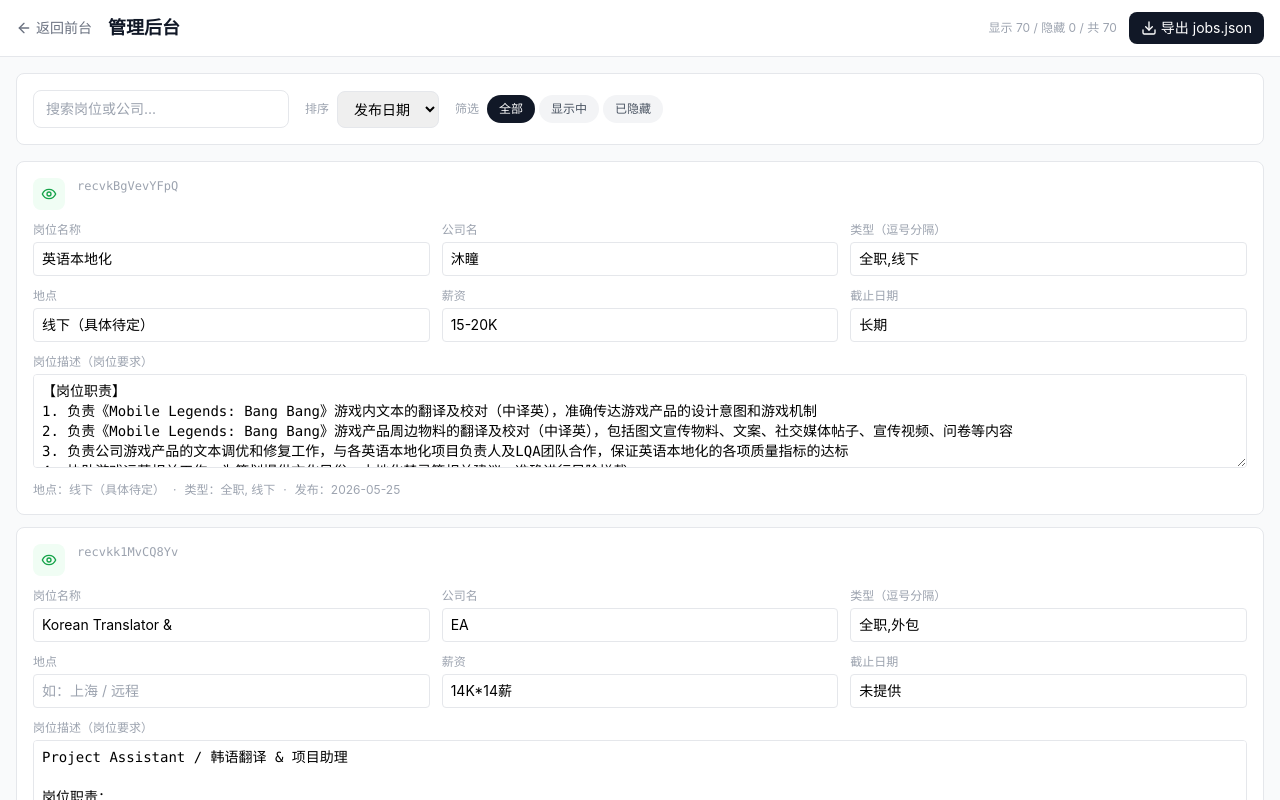
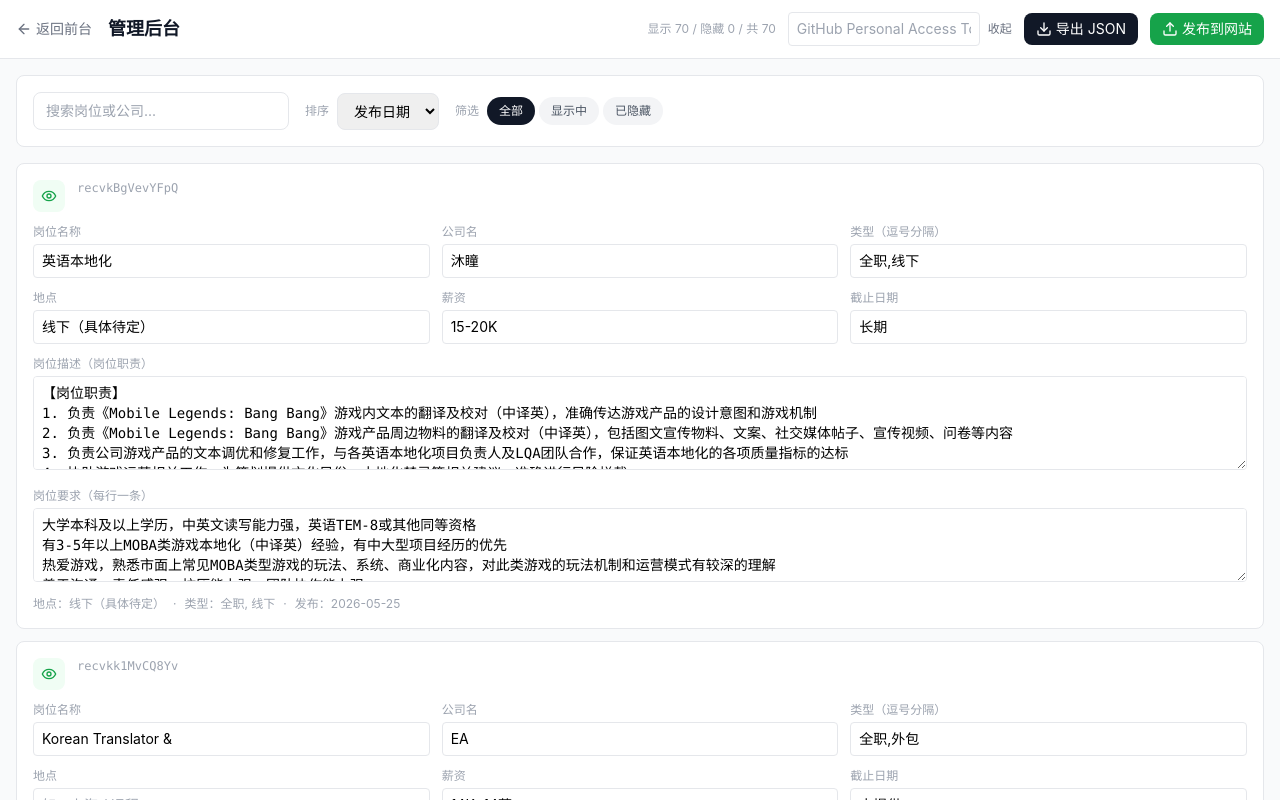
Before and after one commit to quanquan-code/remote-q-web, a React (Vite) app: page /#/admin in a window 1280 px wide. Shown: the top 800 px of the page. Built offline with nearby package versions, Linux system fonts and the light colour scheme.

Commit message:
feat: complete admin dashboard with GitHub publish, requirements editor, type+location support

```diff
--- a/src/pages/Admin.jsx
+++ b/src/pages/Admin.jsx
@@ -1,16 +1,14 @@
 import React, { useState, useMemo } from 'react';
 import { Link } from 'react-router-dom';
-import { ArrowLeft, Eye, EyeOff, Download, Save } from 'lucide-react';
+import { ArrowLeft, Eye, EyeOff, Download, Save, Upload } from 'lucide-react';
 import jobsData from '../data/jobs.json';
 
 const STORAGE_KEY = 'remote_q_admin_overrides';
+const TOKEN_KEY = 'remote_q_github_token';
 
 function loadOverrides() {
-  try {
-    return JSON.parse(localStorage.getItem(STORAGE_KEY) || '{}');
-  } catch {
-    return {};
-  }
+  try { return JSON.parse(localStorage.getItem(STORAGE_KEY) || '{}'); }
+  catch { return {}; }
 }
 
 function saveOverrides(overrides) {
@@ -28,18 +26,65 @@ function exportJobsJson(overrides) {
       ...(ov.salary !== undefined && { salary: ov.salary }),
       ...(ov.deadline !== undefined && { deadline: ov.deadline }),
       ...(ov.location !== undefined && { location: ov.location }),
+      ...(ov.type !== undefined && { type: ov.type }),
       ...(ov.fullDescription !== undefined && { fullDescription: ov.fullDescription }),
+      ...(ov.requirements !== undefined && { requirements: ov.requirements }),
     };
   });
   return JSON.stringify(merged, null, 2);
+}
+
+function getToken() {
+  try { return localStorage.getItem(TOKEN_KEY) || ''; }
+  catch { return ''; }
+}
+
+function saveToken(token) {
+  try { localStorage.setItem(TOKEN_KEY, token); }
+  catch { }
+}
+
+async function publishToGitHub(token, contentJson) {
+  const repo = 'quanquan-code/remote-q-web';
+  const path = 'src/data/jobs.json';
+  const apiBase = 'https://api.github.com';
+
+  const getRes = await fetch(`${apiBase}/repos/${repo}/contents/${path}`, {
+    headers: { Authorization: `Bearer ${token}` }
+  });
+  if (!getRes.ok) throw new Error('获取文件信息失败，请检查 Token 权限');
+  const fileInfo = await getRes.json();
+
+  const putRes = await fetch(`${apiBase}/repos/${repo}/contents/${path}`, {
+    method: 'PUT',
+    headers: {
+      Authorization: `Bearer ${token}`,
+      'Content-Type': 'application/json',
+    },
+    body: JSON.stringify({
+      message: `admin: update jobs.json via dashboard`,
+      content: btoa(unescape(encodeURIComponent(contentJson))),
+      sha: fileInfo.sha,
+    }),
+  });
+
+  if (!putRes.ok) {
+    const err = await putRes.text();
+    throw new Error(`发布失败: ${err}`);
+  }
+  return await putRes.json();
 }
 
 const Admin = () => {
   const [overrides, setOverrides] = useState(loadOverrides);
   const [search, setSearch] = useState('');
   const [sortBy, setSortBy] = useState('postedAt');
-  const [filterHidden, setFilterHidden] = useState('all'); // all | visible | hidden
-  const [savedId, setSavedId] = useState(null); // 显示保存提示
+  const [filterHidden, setFilterHidden] = useState('all');
+  const [savedId, setSavedId] = useState(null);
+  const [token, setTokenState] = useState(getToken);
+  const [showTokenInput, setShowTokenInput] = useState(!getToken());
+  const [publishing, setPublishing] = useState(false);
+  const [publishMsg, setPublishMsg] = useState(null);
 
   const updateField = (id, field, value) => {
     setOverrides(prev => {
@@ -97,29 +142,102 @@ const Admin = () => {
     URL.revokeObjectURL(url);
   };
 
+  const handlePublish = async () => {
+    if (!token) { setPublishMsg({ type: 'error', text: '请先输入 GitHub Token' }); return; }
+    setPublishing(true);
+    setPublishMsg(null);
+    try {
+      const json = exportJobsJson(overrides);
+      await publishToGitHub(token, json);
+      setPublishMsg({ type: 'success', text: '发布成功！Vercel 正在自动部署，约 1-2 分钟后生效' });
+    } catch (err) {
+      setPublishMsg({ type: 'error', text: err.message });
+    } finally {
+      setPublishing(false);
+    }
+  };
+
+  const handleSaveToken = (val) => {
+    setTokenState(val);
+    saveToken(val);
+    if (val) setShowTokenInput(false);
+  };
+
+  const reqText = (jobId) => {
+    const ov = overrides[jobId]?.requirements;
+    if (ov !== undefined) return ov.join('\n');
+    return (jobsData.find(j => j.id === jobId)?.requirements || []).join('\n');
+  };
+
+  const setReqText = (jobId, text) => {
+    const lines = text.split('\n').map(s => s.trim()).filter(Boolean);
+    updateField(jobId, 'requirements', lines);
+  };
+
   return (
     <div className="min-h-screen bg-gray-50">
       {/* 顶部栏 */}
       <div className="bg-white border-b border-gray-200 sticky top-0 z-10">
-        <div className="max-w-7xl mx-auto px-4 py-3 flex items-center gap-4">
+        <div className="max-w-7xl mx-auto px-4 py-3 flex items-center gap-4 flex-wrap">
           <Link to="/" className="text-sm text-gray-500 hover:text-gray-900 flex items-center gap-1">
             <ArrowLeft className="w-4 h-4" />
             返回前台
           </Link>
           <h1 className="text-lg font-bold text-gray-900">管理后台</h1>
-          <div className="ml-auto flex items-center gap-3">
+          <div className="ml-auto flex items-center gap-3 flex-wrap">
             <span className="text-xs text-gray-400">
               显示 {visibleCount} / 隐藏 {hiddenCount} / 共 {jobsData.length}
             </span>
+            {showTokenInput ? (
+              <div className="flex items-center gap-2">
+                <input
+                  type="password"
+                  placeholder="GitHub Personal Access Token"
+                  value={token}
+                  onChange={e => handleSaveToken(e.target.value)}
+                  className="px-2 py-1.5 border border-gray-200 rounded text-sm w-48 outline-none focus:border-gray-400"
+                />
+                <button
+                  onClick={() => setShowTokenInput(false)}
+                  className="text-xs text-gray-500 hover:text-gray-900"
+                >
+                  收起
+                </button>
+              </div>
+            ) : (
+              <button
+                onClick={() => setShowTokenInput(true)}
+                className="text-xs text-gray-500 hover:text-gray-900 underline"
+              >
+                {token ? '已设置 Token' : '设置 Token'}
+              </button>
+            )}
             <button
               onClick={handleExport}
               className="flex items-center gap-1 px-3 py-1.5 bg-gray-900 text-white rounded-lg text-sm hover:bg-gray-800"
             >
               <Download className="w-4 h-4" />
-              导出 jobs.json
+              导出 JSON
+            </button>
+            <button
+              onClick={handlePublish}
+              disabled={publishing}
+              className={`flex items-center gap-1 px-3 py-1.5 rounded-lg text-sm text-white ${
+                publishing ? 'bg-gray-400' : 'bg-green-600 hover:bg-green-700'
+              }`}
+            >
+              <Upload className="w-4 h-4" />
+              {publishing ? '发布中...' : '发布到网站'}
             </button>
           </div>
         </div>
+        {publishMsg && (
+          <div className={`max-w-7xl mx-auto px-4 py-2 text-xs ${
+            publishMsg.type === 'success' ? 'text-green-700 bg-green-50' : 'text-red-700 bg-red-50'
+          }`}>
+            {publishMsg.text}
+          </div>
+        )}
       </div>
 
       <div className="max-w-7xl mx-auto px-4 py-4">
@@ -263,12 +381,23 @@ const Admin = () => {
                 </div>
 
                 <div className="mt-3">
-                  <label className="text-xs text-gray-400 block mb-1">岗位描述（岗位要求）</label>
+                  <label className="text-xs text-gray-400 block mb-1">岗位描述（岗位职责）</label>
                   <textarea
                     value={overrides[job.id]?.fullDescription ?? job.fullDescription ?? ''}
                     onChange={e => updateField(job.id, 'fullDescription', e.target.value)}
                     rows={4}
                     className="w-full px-2 py-1.5 border border-gray-200 rounded text-sm outline-none focus:border-gray-400 font-mono"
+                  />
+                </div>
+
+                <div className="mt-3">
+                  <label className="text-xs text-gray-400 block mb-1">岗位要求（每行一条）</label>
+                  <textarea
+                    value={reqText(job.id)}
+                    onChange={e => setReqText(job.id, e.target.value)}
+                    rows={3}
+                    className="w-full px-2 py-1.5 border border-gray-200 rounded text-sm outline-none focus:border-gray-400 font-mono"
+                    placeholder="TEM-8&#10;3-5年游戏本地化经验&#10;有MOBA经验优先"
                   />
                 </div>
 
```
